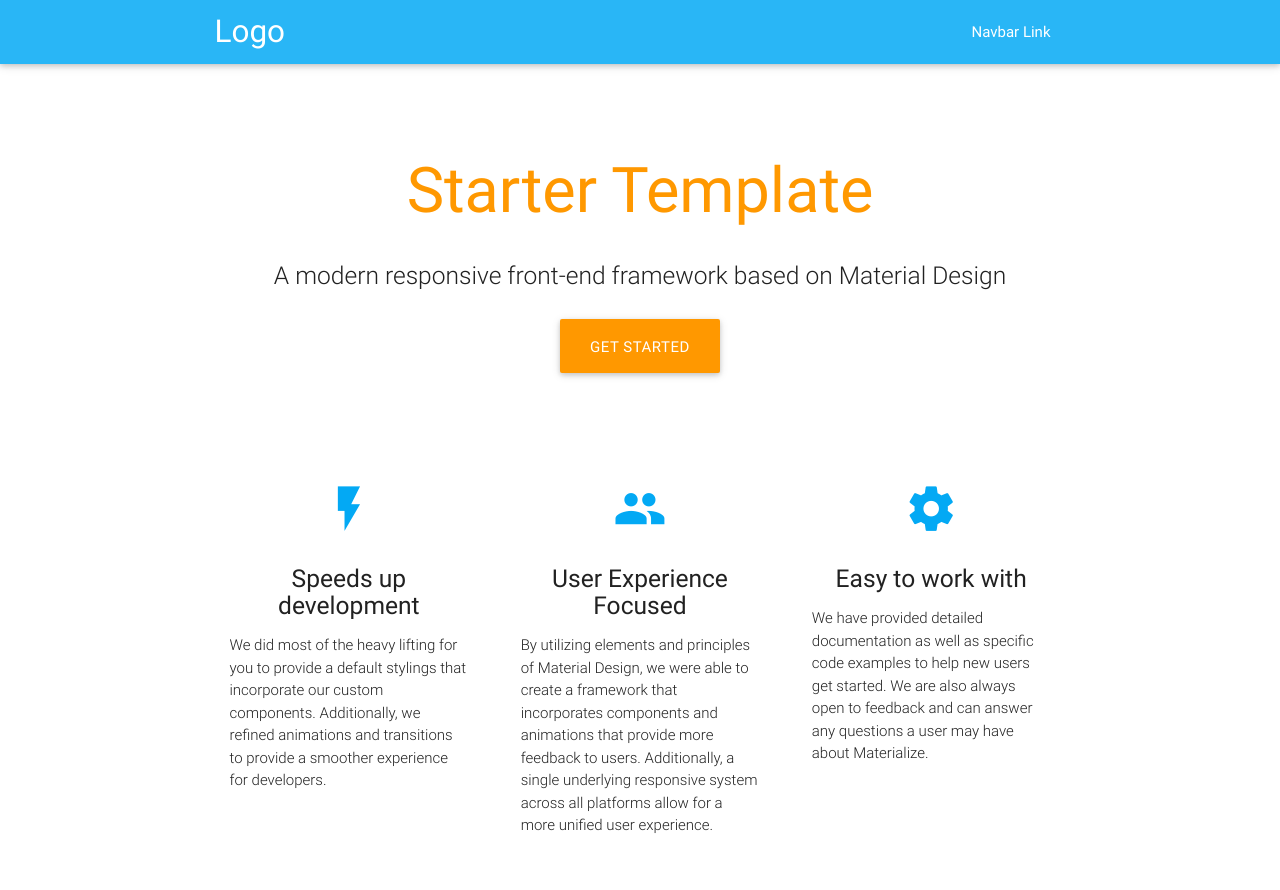
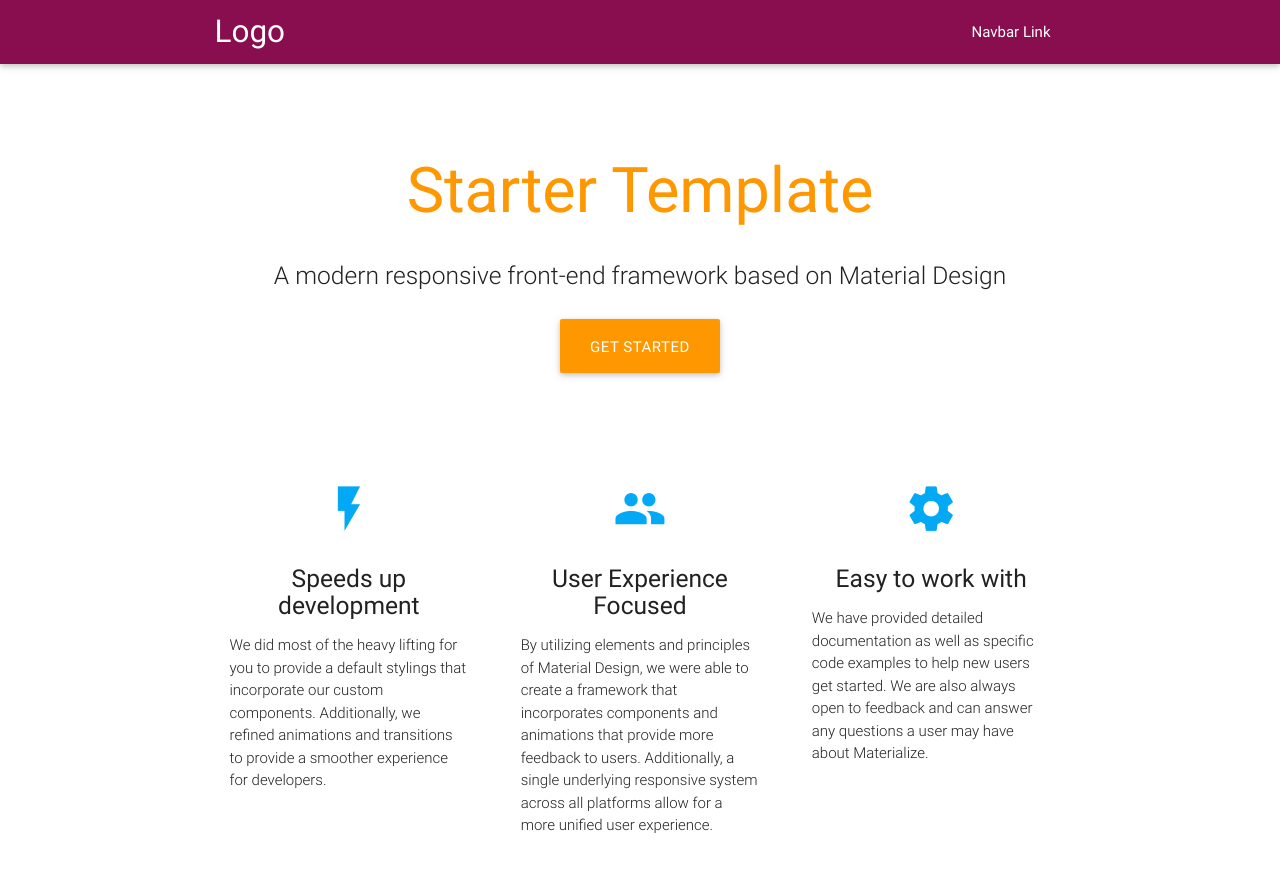
Before and after one commit to wbzyl/wbzyl.github.io, a plain HTML site: page index.html in a window 1280 px wide. Shown: the top 890 px of the page. Drawn offline with nearby package versions, Linux system fonts and the light colour scheme.

Commit message:
update navbar color

```diff
--- a/index.html
+++ b/index.html
@@ -10,7 +10,7 @@
   <link href="css/style.css" type="text/css" rel="stylesheet" media="screen,projection"/>
 </head>
 <body>
-  <nav class="light-blue lighten-1" role="navigation">
+  <nav class="pink darken-4" role="navigation">
     <div class="nav-wrapper container"><a id="logo-container" href="#" class="brand-logo">Logo</a>
       <ul class="right hide-on-med-and-down">
         <li><a href="#">Navbar Link</a></li>
```
